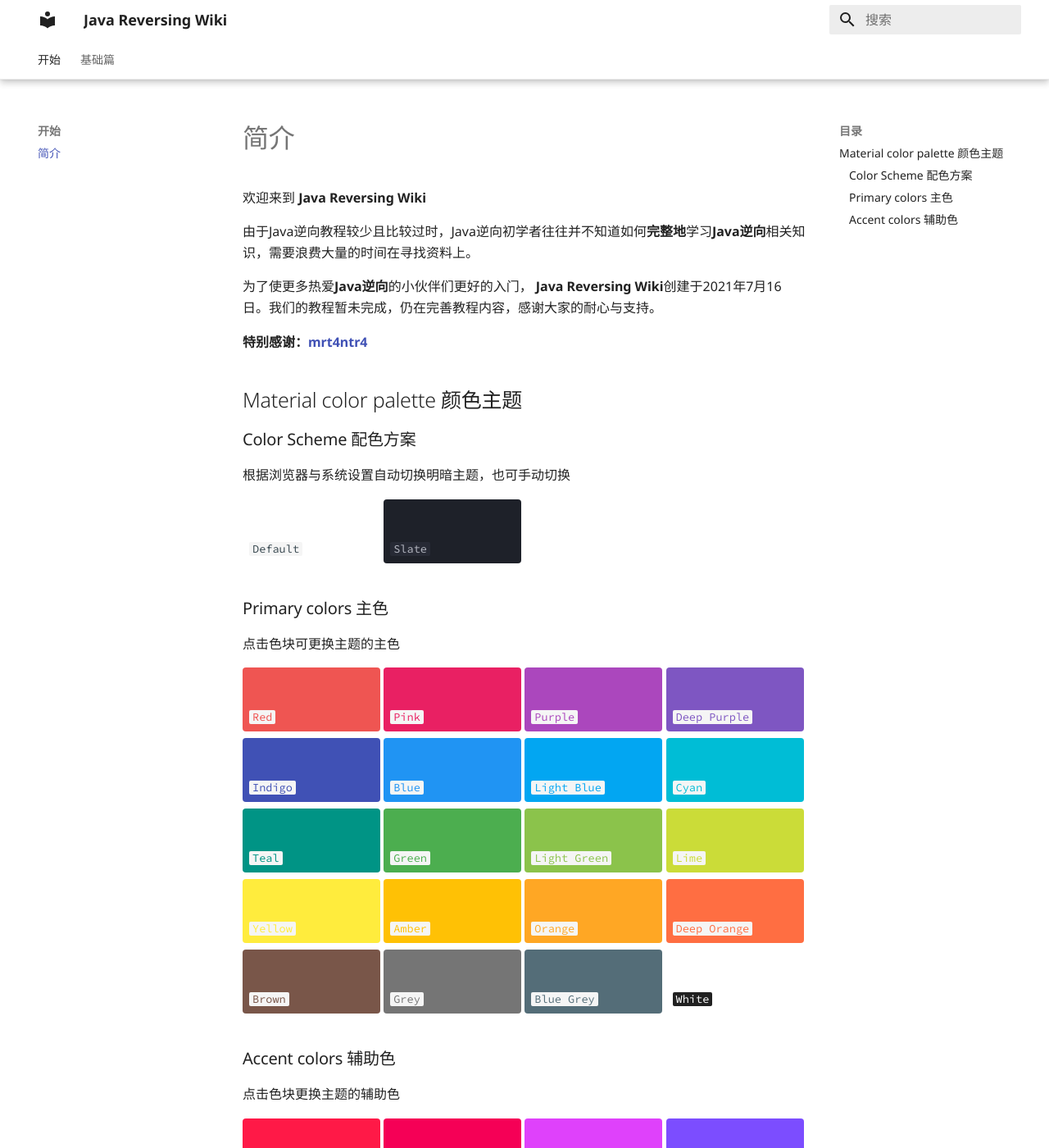
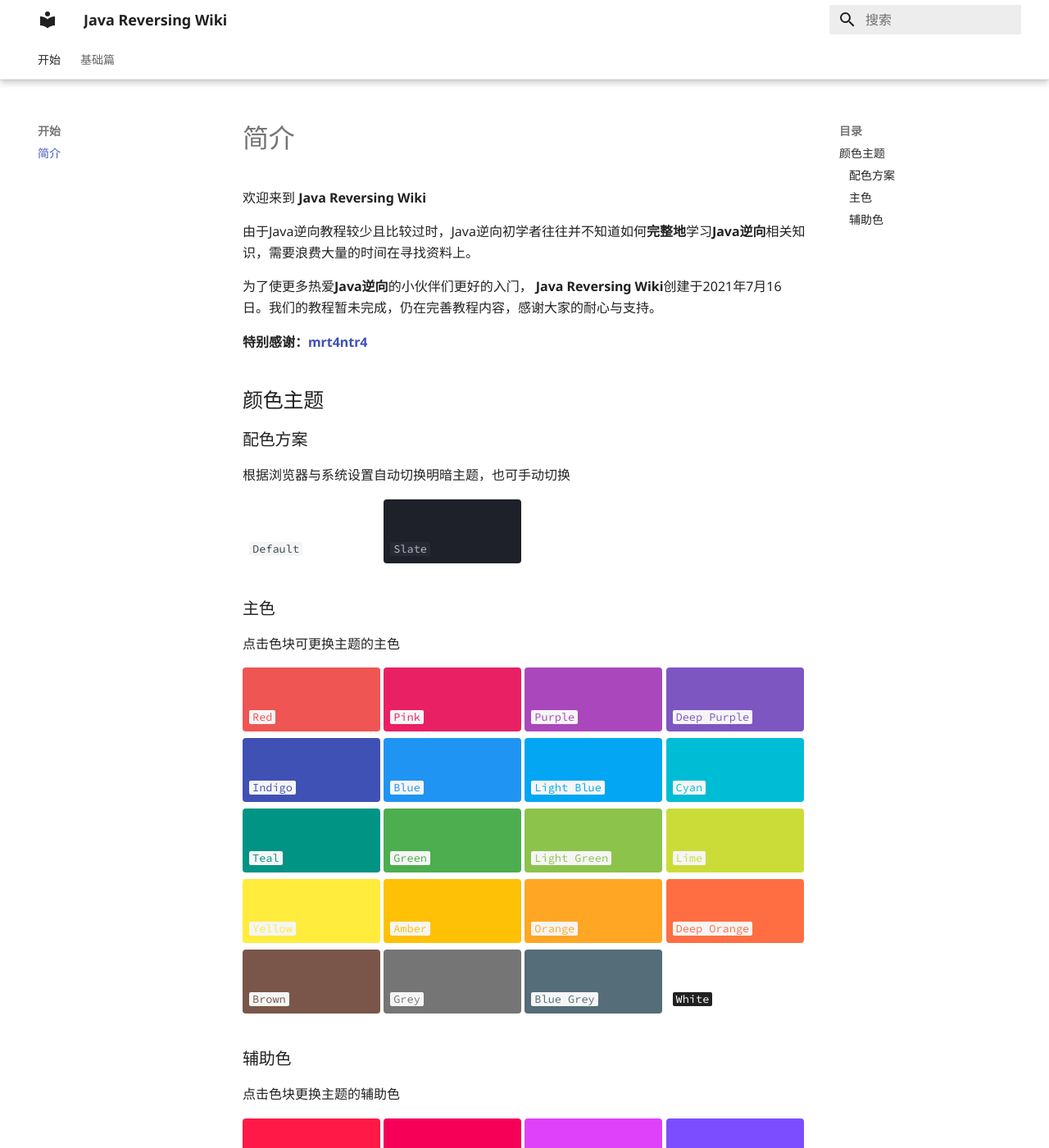
Before and after one commit to CakeSlayers/JavaReversingWiki, an MkDocs documentation site: the page built from docs/index.md, in a window 1280 px wide and 1400 px high. Shown: the whole window at 82% size. Built offline with MkDocs 1.6.1 and Material for MkDocs 9.7.7, drawn with Linux system fonts in a browser that asks for light colours.

Commit message:
rm eng translation in color changer

```diff
--- a/docs/index.md
+++ b/docs/index.md
@@ -14,9 +14,9 @@
 
 
 
-## Material color palette 颜色主题
+##  颜色主题
 
-### Color Scheme 配色方案
+###  配色方案
 
 根据浏览器与系统设置自动切换明暗主题，也可手动切换
 <div class="tx-switch">
@@ -33,7 +33,7 @@
   })
 </script>
 
-### Primary colors 主色
+###  主色
 
 点击色块可更换主题的主色
 <div class="tx-switch">
@@ -68,7 +68,7 @@
   })
 </script>
 
-### Accent colors 辅助色
+###  辅助色
 
 点击色块更换主题的辅助色
 <div class="tx-switch">
```
